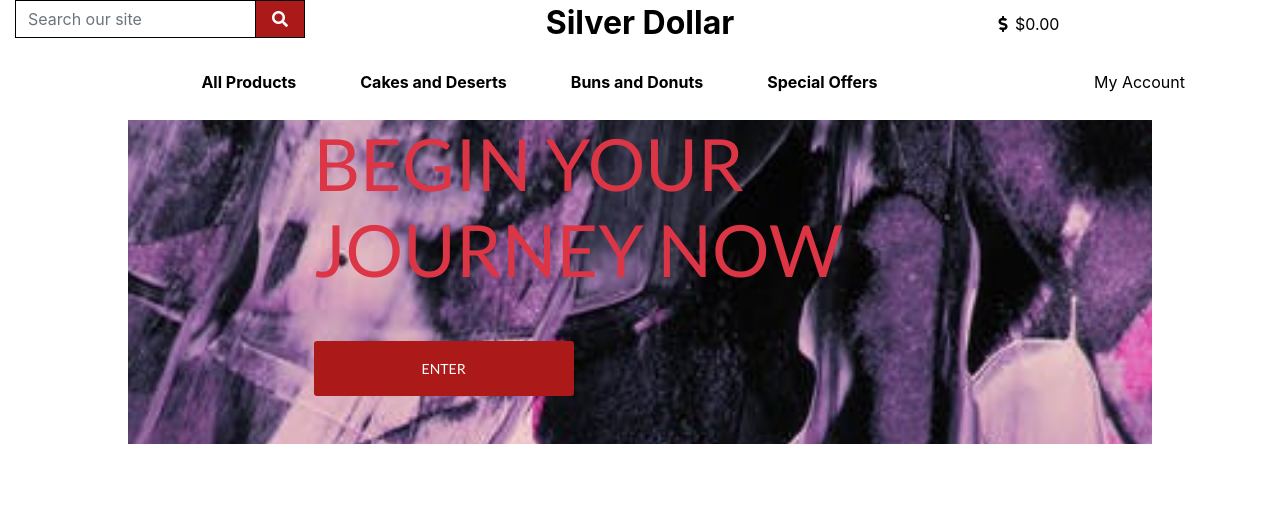
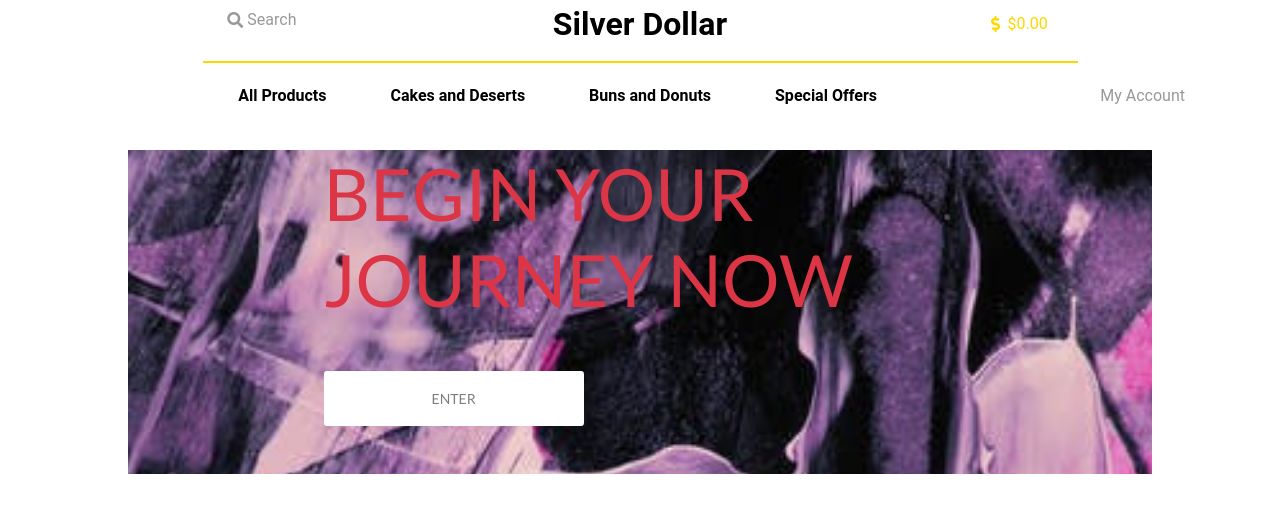
Before and after one commit to johnston9/la-donut, a Django app: page / in a window 1280 px wide. Shown: the top 513 px of the page. Run offline with Django 3.2, Linux system fonts and the light colour scheme; some libraries are stand-ins or nearby versions.

Commit message:
styled nav

```diff
--- a/static/css/base.css
+++ b/static/css/base.css
@@ -1,17 +1,69 @@
+/*----------------------General----------------------*/
+
+* {
+	margin: 0;
+	padding: 0;
+	border: 0;
+}
+
+.row {
+    margin: 0;
+	padding-right: 0;
+    padding-left: 0;
+	border: 0;
+}
+
+body {
+	color: #777777;
+	font-family: 'Roboto', sans-serif;
+}
+
+.center {
+	display: block;
+	margin-left: auto;
+	margin-right: auto;
+}
+
+.center-div {
+	display: flex;
+	justify-content: center;
+	align-items: center;
+}
+
+
+/*-----line breaks------*/
+
+hr.gold50 {
+	border-top: 2px solid gold;
+	margin: 10px auto 0px;
+	width: 50%;
+}
+
+hr.gold70 {
+	border-top: 2px solid gold;
+	margin: 5px auto 5px;
+	width: 70%;
+}
+
+hr.gold100 {
+	border-top: 2px solid gold;
+	margin: 5px auto 5px;
+	width: 100%;
+}
+
+
+hr.grey100 {
+    border-top: 2px solid #666666;
+	margin: 5px auto 0px;
+	width: 100%;
+}
+
 html {
     height: 100%;
 }
 
 .header-container {
-    padding-top: 120px;
-}
-
-.home-container {
-    background: url('/media/digi1.jpg') no-repeat center center fixed;
-    background-size: cover;
-    color: rgb(97, 59, 59);
-    font-family: 'Lato';
-    width: 100%;
+    padding-top: 150px;
 }
 
 .icon {
@@ -26,19 +78,15 @@ html {
     text-transform: uppercase;
 }
 
-/*.logo-link {
-    width: fit-content;
-}*/
-
 .enter-button {
-    background: rgb(172, 25, 25);
-    color: #fff;
+    background: #fff;
+    color: rgba(0,0,0,.5);
     min-width: 260px;
 }
 
 .btn-black {
-    background: rgb(172, 25, 25);
-    color: #fff;
+    background: #fff;
+    color: rgba(0,0,0,.5);
 }
 
 .enter-button:hover,
@@ -47,8 +95,31 @@ html {
 .btn-black:hover,
 .btn-black:active,
 .btn-black:focus {
-    background: #222;
+    background: rgb(71, 68, 68);
     color: white;
+}
+
+/*return to top button*/
+#topbut {
+	display: none;
+	position: fixed;
+	bottom: 20px;
+	right: 50px;
+	z-index: 99;
+	height: 34px;
+	width: 90px;
+	background-color: rgba(209, 161, 16, 0.993);
+	border: none;
+	font-weight: bold;
+	border-radius: 5px;
+	outline: none;
+	color: #fafafa;
+	cursor: pointer;
+	font-size: 24px;
+}
+
+#topbut:hover {
+	background-color: #666666;
 }
 
 /*--colors--*/
@@ -69,6 +140,20 @@ html {
     background-color: rgb(255,215,0);
 }
 
+.text-grey {
+    color: #999999;
+}
+
+/*--home page--*/
+
+.home-container {
+    background: url('/media/digi1.jpg') no-repeat center center fixed;
+    background-size: cover;
+    color: rgb(97, 59, 59);
+    font-family: 'Lato';
+    width: 100%;
+}
+
 
 /* -------------------------------- Media Queries */
 
--- /dev/null
+++ b/static/js/top.js
@@ -0,0 +1,22 @@
+/*-----return to top function-----*/
+
+const topbutton = document.getElementById("topbut");
+
+topbutton.addEventListener("click", poptop);
+
+window.onscroll = function () {
+	buttonDisplay();
+};
+
+function buttonDisplay() {
+	if (document.body.scrollTop > 100 || document.documentElement.scrollTop > 100) {
+		topbutton.style.display = "block";
+	} else {
+		topbutton.style.display = "none";
+	}
+}
+
+function poptop() {
+	document.body.scrollTop = 0;
+	document.documentElement.scrollTop = 0;
+}
--- a/templates/base.html
+++ b/templates/base.html
@@ -46,13 +46,14 @@
 </head>
 
 <body>
+    <button id="topbut" title="Return to top">Top</button>
 
     <header class="container-fluid fixed-top">
         <!--name row-->
         <div class="row">
             <div class="col-3">
                 <!--search form large-->
-            <div class="d-none d-lg-flex my-auto py-1 py-lg-0">
+                <!--<div class="d-none d-lg-flex my-auto py-1 py-lg-0">
                 <form method="GET" action="">
                     <div class="input-group">
                         <input class="form-control border border-black rounded-0" type="text" name="q" placeholder="Search our site">
@@ -66,9 +67,11 @@
                     </div>
                 </form>
             </div>
-            <!--search form mobile-->
-            <div class="d-block d-lg-none my-auto py-1 py-lg-0">
-            <a class="text-black nav-link float-right" href="#" id="mobile-search" data-toggle="dropdown" aria-haspopup="true" aria-expanded="false">
+            <div class="d-block d-lg-none my-auto py-1 py-lg-0">-->
+                <!--search form mobile and large-->
+                <div class="">
+                    <a class="text-grey float-right nav-link" href="#" id="mobile-search" data-toggle="dropdown"
+                        aria-haspopup="true" aria-expanded="false">
                         <div class="">
                             <span class="icon float-left">
                                 <i class="fas fa-search"></i>
@@ -79,9 +82,11 @@
                     <div class="dropdown-menu border-0 w-100 p-3 rounded-0 my-0" aria-labelledby="mobile-search">
                         <form method="GET" action="">
                             <div class="input-group w-100">
-                <input class="form-control border border-black rounded-0" type="text" name="q" placeholder="Find">
+                                <input class="form-control border border-black rounded-0" type="text" name="q"
+                                    placeholder="Find">
                                 <div class="input-group-append">
-                    <button class="form-control btn btn-black border border-black rounded-0" type="submit">
+                                    <button class="form-control btn btn-black border border-black rounded-0"
+                                        type="submit">
                                         <span class="icon">
                                             <i class="fas fa-search"></i>
                                         </span>
@@ -91,7 +96,6 @@
                         </form>
                     </div>
                 </div>
-
             </div>
             <!--name-->
             <div class="col-6 my-auto py-1 text-center">
@@ -99,7 +103,7 @@
             </div>
             <!--total-->
             <div class="col-3">
-                <a class="{% if grand_total %}text-gold font-weight-bold{% else %}text-black{% endif %} nav-link" href="">
+                <a class="{% if grand_total %}text-gold font-weight-bold{% else %}text-gold{% endif %} nav-link" href="">
                     <div class="">
                         <span class="icon float-left">
                             <i class="fas fa-dollar-sign"></i>
@@ -114,6 +118,7 @@
                     </div>
                 </a>
         </div>
+        <hr class="gold70" />
 
         <!--bottom row-->
         <div class="row w-100">
@@ -121,14 +126,14 @@
             <!--products-->
                 <nav class="navbar navbar-expand-lg navbar-light w-100">
                     <button class="text-center ml-5 my-auto py-1 navbar-toggler" type="button" data-toggle="collapse" data-target="#main-nav" aria-controls="main-nav" aria-expanded="false" aria-label="Toggle navigation">
-                        <span class="">Products</span>
+                        <span class="text-grey">Products</span>
                     </button>
                     {% include 'includes/product-nav.html' %}
                 <!--account-->
                 <li class="list-inline-item">
                 <a class="text-black nav-link" href="#" id="user-options" data-toggle="dropdown" aria-haspopup="true" aria-expanded="false">
                     <div class="mr-5">
-                        <p class="my-0">My Account</p>
+                        <p class="text-grey my-0">My Account</p>
                     </div>
                 </a>
                 <div class="dropdown-menu border-0" aria-labelledby="user-options">
@@ -159,6 +164,7 @@
     {% endblock %}
 
     {% block postloadjs %}
+    <script src="{% static 'js/top.js' %}"></script>
     {% endblock %}
 
 </body>
```
Lines whose indentation alone changed are shown as unchanged.
